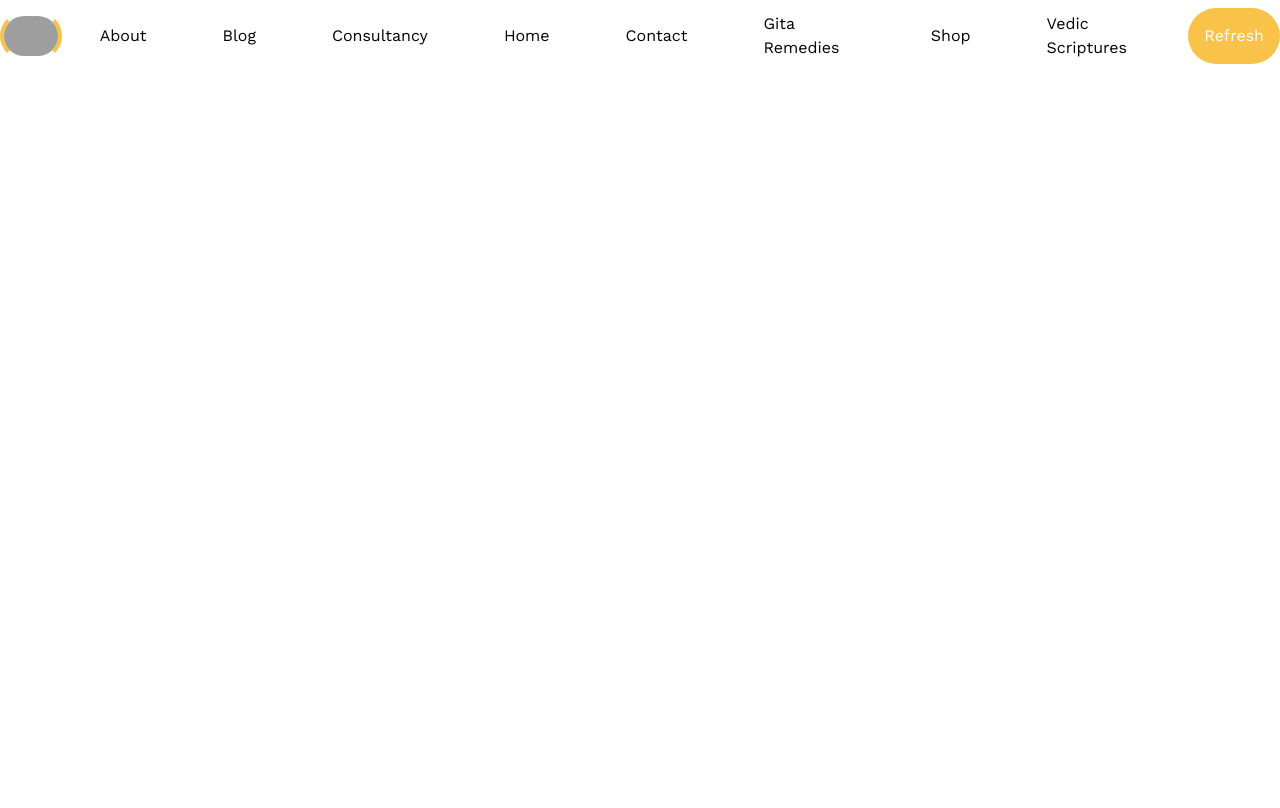
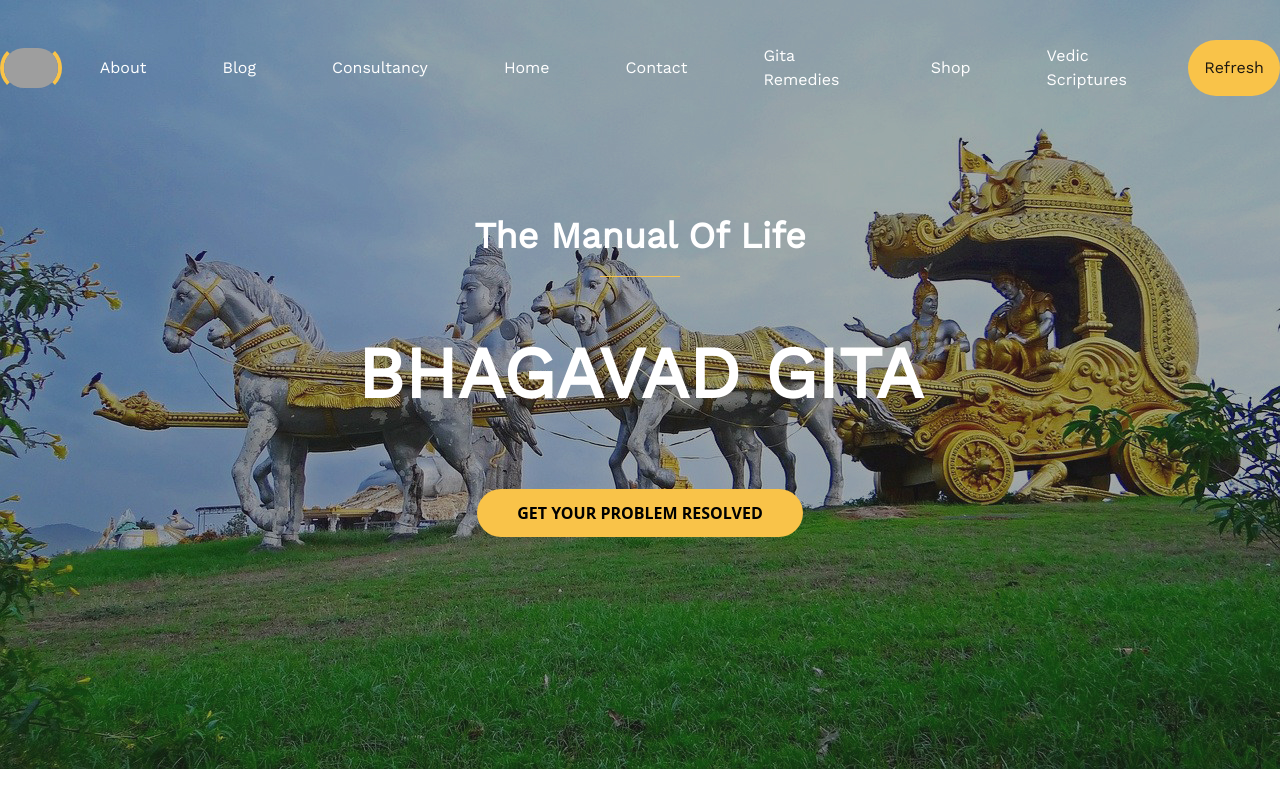
Before and after one commit to mandorakannu/aman-chopra, a React (Create React App) app: page /Contact in a window 1280 px wide. Shown: the top 808 px of the page. Built offline with nearby package versions, Linux system fonts and the light colour scheme; grey boxes are pictures that could not be loaded.

Commit message:
Add: bg.jpg in assests/images Fix: Scroll Way Of Div Container

```diff
--- a/src/App.css
+++ b/src/App.css
@@ -14,6 +14,7 @@
 :root {
     --primary: #F9C349;
     --secondary: #F9C34A;
+    --midYellow: #FEB306;
     --tertiary: #7A615C;
     --white: #FFFFFF;
     --black: #1E1810;
@@ -22,7 +23,7 @@
     --telegram: #2CA5E0;
 }
 ::selection{
-color: var(--white);
+color: var(--black);
 background-color: var(--secondary);
 }
 img{
@@ -31,8 +32,6 @@ img{
 .work-sans {
     font-family: 'Work Sans', sans-serif;
 }
-/* .elementor-background-overlay {
-    background-color: var(--secondary);
-    opacity: 0.65;
-    transition: background 0.3s, border-radius 0.3s, opacity 0.3s;
-} */
+.open-sans {
+    font-family: 'Open Sans', sans-serif;
+}
--- a/src/assests/components/Main.js
+++ b/src/assests/components/Main.js
@@ -1,9 +1,30 @@
-import React from 'react'
+import React from "react";
 
 function Main() {
   return (
-    <></>
-  )
+    <>
+      <div className="flex flex-col">
+        <img
+          src={require("../images/bg.jpg")}
+          alt=""
+          className="flex -z-50 w-screen fixed top-0 "
+        />
+        <h1 className="work-sans text-4xl mx-auto mt-20 text-white font-[900]">
+          The Manual Of Life
+        </h1>
+        <hr className="w-20  mx-auto  border-[color:var(--primary)] my-5" />
+        <h1 className="work-sans text-7xl mx-auto mt-10 text-white font-[900]">
+          BHAGAVAD GITA
+        </h1>
+        <button className="px-10 py-3 bg-[color:var(--primary)] text-black font-bold rounded-full mx-auto my-20">
+          <a href="/">GET YOUR PROBLEM RESOLVED</a>
+        </button>
+      </div>
+      <div className="flex flex-col mt-52 bg-[color:var(--white)] h-screen z-40">
+
+      </div>
+    </>
+  );
 }
 
-export default Main
+export default Main;
--- a/src/assests/components/Navbar.js
+++ b/src/assests/components/Navbar.js
@@ -2,7 +2,7 @@ import React from "react";
 
 function Navbar() {
   return (
-    <div className="flex flex-row justify-center items-center bg-transparent work-sans my-2 z-50">
+    <div className="flex flex-row justify-center items-center bg-transparent work-sans z-50 mx-auto my-10">
       <a href="https://www.instagram.com/amanchopra__">
         <img
           src="https://ik.imagekit.io/egkxyv8la/Aman-Chopra_Website_/dp_5OjVSjV04.png?ik-sdk-version=javascript-1.4.3&updatedAt=1659765888130"
--- a/src/assests/style/pc-screen.css
+++ b/src/assests/style/pc-screen.css
@@ -7,6 +7,10 @@
 
     .navbarList span {
         cursor: pointer;
+        color: var(--white);
     }
 
+    .navbarList button {
+        color: var(--black);
+    }
 }
```
Also changed, not shown: src/assests/images/bg.jpg (added).
